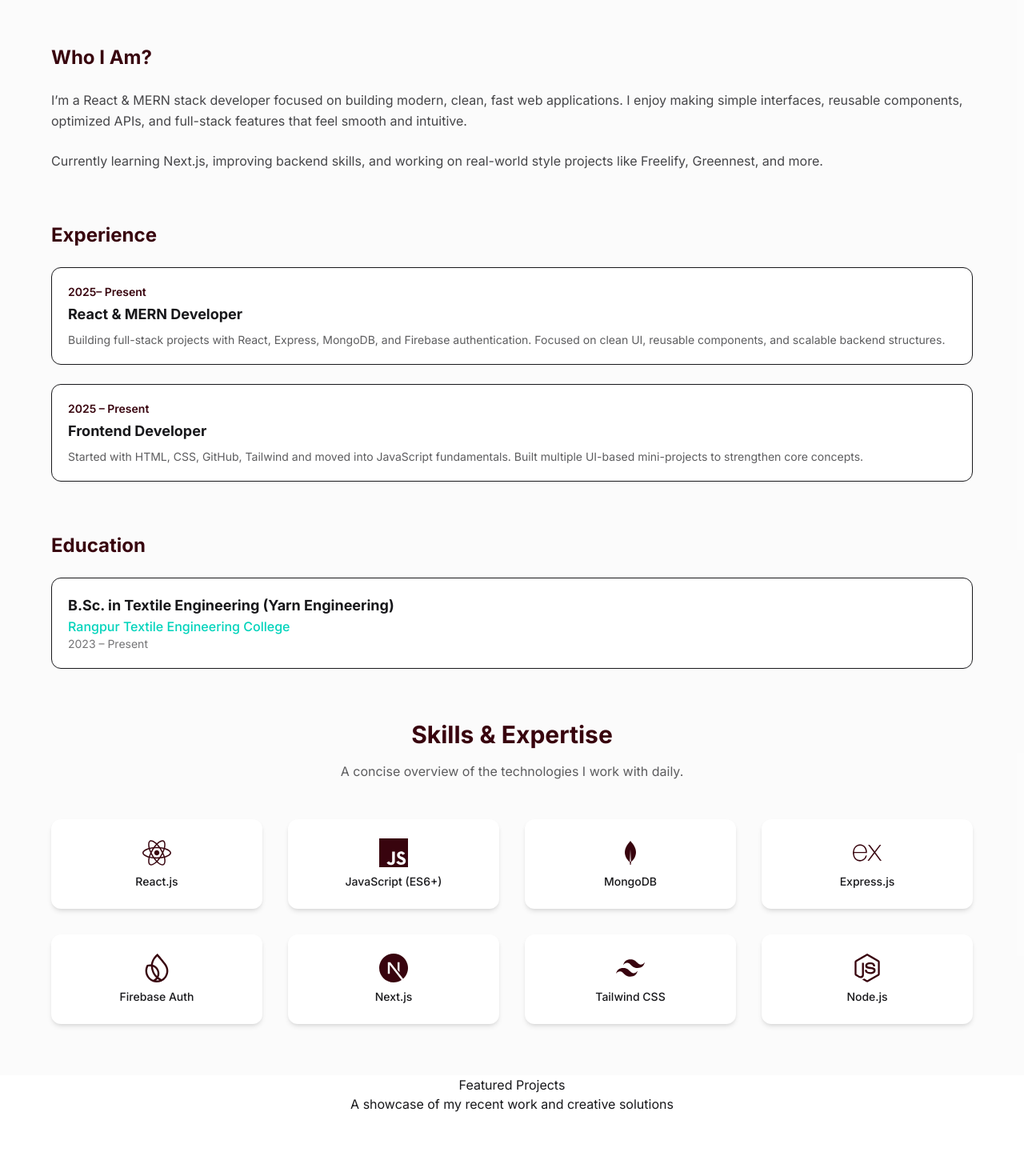
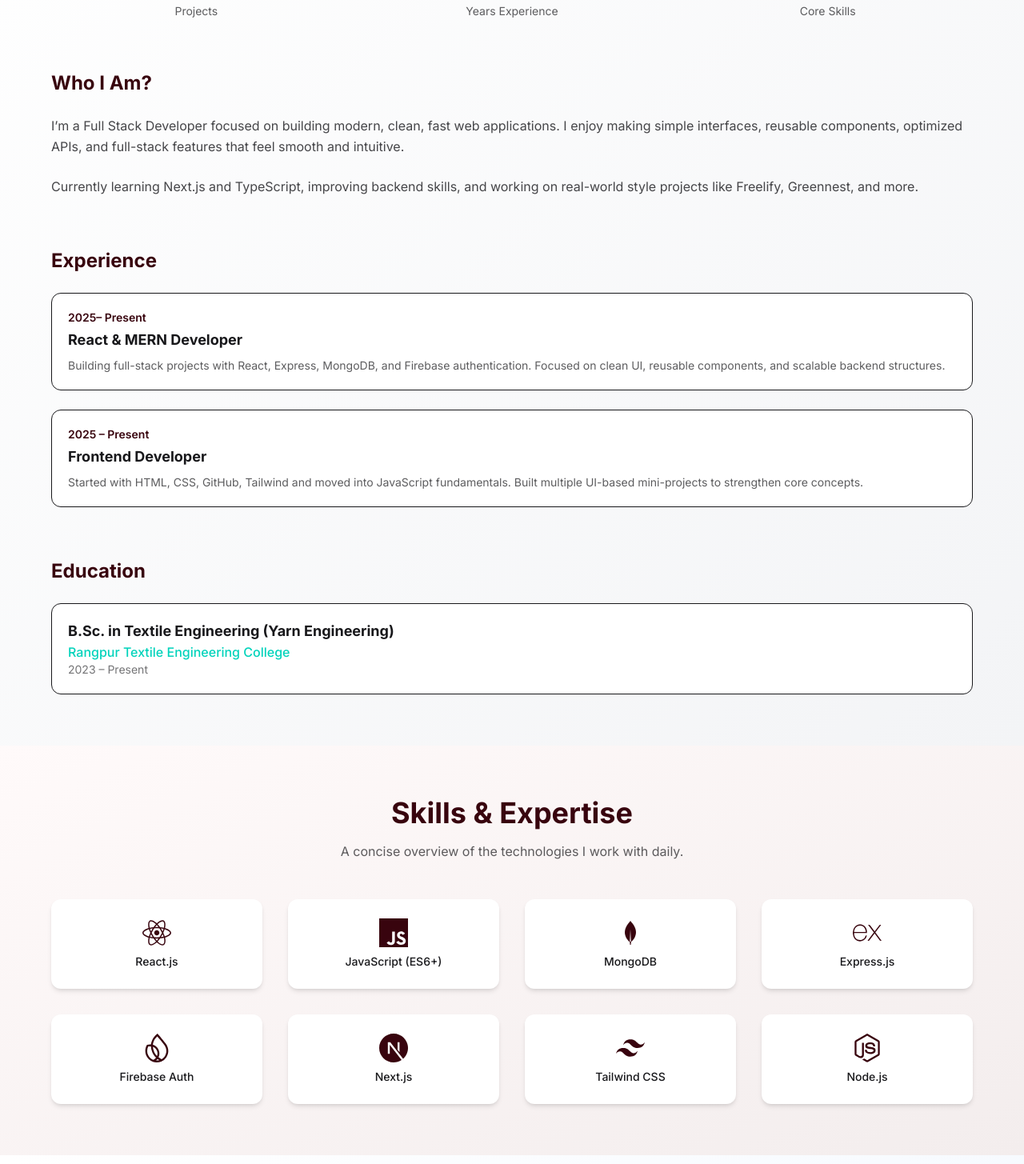
Before and after one commit to ahsan-habib01/Ahsan-portfolio, a React (Vite) app: page / in a window 1280 px wide. Shown: the part 1092-2547 px from the top of the page at 80% size. Built offline with nearby package versions, Linux system fonts and the light colour scheme.

Commit message:
update my portfolio

```diff
--- a/src/Components/AboutSection.jsx
+++ b/src/Components/AboutSection.jsx
@@ -56,11 +56,16 @@ const AboutSection = () => {
   };
 
   return (
-    <section id="about" className="section-container bg-base-200/50 mt-10">
+    <section
+      id="about"
+      className="section-container  bg-gradient-to-br
+  from-white to-gray-100
+  dark:from-[#1f2933] dark:to-[#374151] py-16"
+    >
       <div className="max-w-6xl mx-auto">
         {/* Header */}
         <div className="text-center mb-14">
-          <h2 className="text-3xl font-bold text-primary">About Me</h2>
+          <h2 className="text-4xl font-bold text-primary">About Me</h2>
           <p className="text-base-content/70 mt-2">
             Turning ideas into clean, functional, modern web experiences.
           </p>
@@ -94,14 +99,15 @@ const AboutSection = () => {
         <div className="space-y-6 mb-16">
           <h3 className="text-2xl font-bold text-primary">Who I Am?</h3>
           <p className="text-base-content/80 leading-relaxed">
-            I’m a React & MERN stack developer focused on building modern,
-            clean, fast web applications. I enjoy making simple interfaces,
-            reusable components, optimized APIs, and full-stack features that
-            feel smooth and intuitive.
+            I’m a Full Stack Developer focused on building modern, clean, fast
+            web applications. I enjoy making simple interfaces, reusable
+            components, optimized APIs, and full-stack features that feel smooth
+            and intuitive.
           </p>
           <p className="text-base-content/80 leading-relaxed">
-            Currently learning Next.js, improving backend skills, and working on
-            real-world style projects like Freelify, Greennest, and more.
+            Currently learning Next.js and TypeScript, improving backend skills,
+            and working on real-world style projects like Freelify, Greennest,
+            and more.
           </p>
         </div>
 
--- a/src/Components/ContactSection.jsx
+++ b/src/Components/ContactSection.jsx
@@ -64,17 +64,22 @@ const ContactSection = () => {
     {
       icon: <FaMapMarkerAlt />,
       title: 'Location',
-      value: 'Rajshahi, Bangladesh',
+      value: 'Joypurhat, Bangladesh',
       link: null,
     },
   ];
 
   return (
-    <section id="contact" className="section-container bg-base-200/50 py-16">
+    <section
+      id="contact"
+      className="section-container bg-gradient-to-br
+  from-[#fffafa] to-[#f3eded]
+   dark:from-[#1e293b] dark:to-[#334155] py-16"
+    >
       <div className="max-w-7xl mx-auto">
         {/* Header */}
         <div className="text-center mb-16">
-          <h2 className="text-3xl font-bold text-primary mb-2">Get In Touch</h2>
+          <h2 className="text-4xl font-bold text-primary mb-2">Get In Touch</h2>
           <p className="text-base-content/70">
             Have a project in mind? Let's create something amazing together.
           </p>
--- a/src/Components/Footer.jsx
+++ b/src/Components/Footer.jsx
@@ -1,10 +1,25 @@
 import React from 'react';
-import { FaXTwitter } from 'react-icons/fa6';
+import { FaSquareXTwitter, FaXTwitter } from 'react-icons/fa6';
 import { Link } from 'react-router';
-import x from '../assets/twitter.png'
+import x from '../assets/twitter.png';
 
 const Footer = () => {
   const currentYear = new Date().getFullYear();
+
+  const handleScrollToSection = (e, sectionId) => {
+    e.preventDefault();
+    const element = document.getElementById(sectionId);
+    if (element) {
+      element.scrollIntoView({ behavior: 'smooth', block: 'start' });
+    }
+  };
+
+  const quickLinks = [
+    { name: 'Home', path: '/', isRoute: true },
+    { name: 'About', id: 'about', isRoute: false },
+    { name: 'Projects', id: 'projects', isRoute: false },
+    { name: 'Contact', id: 'contact', isRoute: false },
+  ];
 
   const socialLinks = [
     {
@@ -20,25 +35,19 @@ const Footer = () => {
     {
       name: 'Twitter',
       url: 'https://x.com/home',
-      icon: x,
+      icon: 'M18.244 2.25h3.308l-7.227 8.26 8.502 11.24H16.17l-5.214-6.817L4.99 21.75H1.68l7.73-8.835L1.254 2.25H8.08l4.713 6.231zm-1.161 17.52h1.833L7.084 4.126H5.117z',
     },
   ];
 
-  const quickLinks = [
-    { name: 'Home', path: '/' },
-    { name: 'About', path: '/about' },
-    { name: 'Projects', path: '/projects' },
-    { name: 'Contact', path: '/contact' },
-  ];
 
   return (
-    <footer className="glass border-t border-gray-200 dark:border-gray-800 mt-auto">
+    <footer className="glass  border-t border-gray-200 dark:border-gray-800 mt-auto bg-gradient-to-br from-white to-gray-200  dark:from-[#1f2933] dark:to-[#374151]">
       <div className="max-w-7xl mx-auto px-6 sm:px-8 lg:px-12 py-12">
         <div className="grid grid-cols-1 md:grid-cols-3 gap-8 mb-8">
           {/* Brand Section */}
           <div className="space-y-4">
             <h3 className="text-2xl font-display font-bold gradient-text">
-              YourName
+              AhsanHabib
             </h3>
             <p className="text-gray-600 dark:text-gray-400 text-sm">
               Crafting elegant web experiences with modern technologies. Let's
@@ -51,18 +60,25 @@ const Footer = () => {
             <h4 className="text-lg font-accent font-semibold text-gray-900 dark:text-white">
               Quick Links
             </h4>
-            <ul className="space-y-2">
-              {quickLinks.map(link => (
-                <li key={link.path}>
+            {quickLinks.map(link => (
+              <ul key={link.name}>
+                {link.isRoute ? (
                   <Link
                     to={link.path}
                     className="text-gray-600 dark:text-gray-400 hover:text-primary dark:hover:text-primary-light transition-colors duration-300 text-sm"
                   >
                     {link.name}
                   </Link>
-                </li>
-              ))}
-            </ul>
+                ) : (
+                  <button
+                    onClick={e => handleScrollToSection(e, link.id)}
+                    className="text-gray-600 dark:text-gray-400 hover:text-primary dark:hover:text-primary-light transition-colors duration-300 text-sm text-left"
+                  >
+                    {link.name}
+                  </button>
+                )}
+              </ul>
+            ))}
           </div>
 
           {/* Social Links */}
--- a/src/Components/HeroSection.jsx
+++ b/src/Components/HeroSection.jsx
@@ -10,7 +10,7 @@ const HeroSection = () => {
 
   const roles = [
     'Web Developer',
-    'Frontend Developer',
+    'Full Stack Developer',
     'React Specialist',
   ];
   const [currentRole, setCurrentRole] = useState(0);
@@ -35,7 +35,7 @@ const HeroSection = () => {
   return (
     <section
       id="home"
-      className="relative min-h-screen flex items-center justify-center overflow-hidden mt-15"
+      className="relative min-h-screen flex items-center justify-center overflow-hidden py-16 mt-16 bg-gradient-to-br from-white to-gray-200  dark:from-[#1f2933] dark:to-[#374151]"
     >
       {/* Animated Background Elements */}
       <div className="absolute inset-0 overflow-hidden pointer-events-none">
@@ -166,11 +166,7 @@ const HeroSection = () => {
                       </p>
                     </div>
                   </div> */}
-                  <img
-                    src={ahsanImg}
-                    alt=""
-                    className=""
-                  />
+                  <img src={ahsanImg} alt="ahsan-image" className="" />
                 </div>
               </div>
 
--- a/src/Components/ProjectsSection.jsx
+++ b/src/Components/ProjectsSection.jsx
@@ -47,11 +47,16 @@ const ProjectsSection = () => {
   ];
 
   return (
-    <section id="projects" className="section-container">
+    <section
+      id="projects"
+      className="section-container bg-gradient-to-br from-white to-blue-50 dark:from-[#020617] dark:to-[#0f172a] py-16"
+    >
       <div className="max-w-6xl mx-auto">
         {/* Section Header */}
         <div className="text-center mb-16 animate-fade-in">
-          <h2 className="section-title gradient-text">Featured Projects</h2>
+          <h2 className="text-4xl font-bold text-primary mb-4">
+            Featured Projects
+          </h2>
           <p className="section-subtitle mx-auto">
             A showcase of my recent work and creative solutions
           </p>
@@ -211,6 +216,7 @@ const ProjectsSection = () => {
         </div>
 
         {/* More Projects Coming Soon */}
+          <hr className='text-gray-400 dark:text-gray-700'/>
         <div className="glass-effect rounded-3xl p-12 text-center animate-fade-in">
           <div className="max-w-2xl mx-auto space-y-4">
             <div className="inline-flex items-center justify-center w-16 h-16 bg-primary/10 rounded-2xl mb-4">
--- a/src/Components/SkillsSection.jsx
+++ b/src/Components/SkillsSection.jsx
@@ -1,7 +1,13 @@
 import React from 'react';
 import { BiLogoMongodb } from 'react-icons/bi';
 import { FaNodeJs, FaReact } from 'react-icons/fa';
-import { SiExpress, SiFirebase, SiJavascript, SiNextdotjs, SiTailwindcss } from 'react-icons/si';
+import {
+  SiExpress,
+  SiFirebase,
+  SiJavascript,
+  SiNextdotjs,
+  SiTailwindcss,
+} from 'react-icons/si';
 // import {
 //   BiLogoMongodb,
 //   FaNodeJs,
@@ -26,9 +32,15 @@ const skills = [
 
 const SkillsSection = () => {
   return (
-    <section id="skills" className="section-container bg-base-200/50 py-16">
+    <section
+      id="skills"
+      className="section-container bg-gradient-to-br
+  from-[#fffafa] to-[#f3eded]
+   dark:from-[#1e293b] dark:to-[#334155]
+ py-16"
+    >
       <div className="max-w-6xl mx-auto text-center">
-        <h2 className="text-3xl font-bold text-primary mb-4">
+        <h2 className="text-4xl font-bold text-primary mb-4">
           Skills & Expertise
         </h2>
         <p className="text-base-content/70 mb-12">
--- a/src/index.css
+++ b/src/index.css
@@ -19,6 +19,13 @@
 
   --color-primary: #38040e;
   --color-secondary: #640d14;
+}
+@plugin "daisyui/theme" {
+  name: "dark";
+  /* default: true; */
+
+  --color-primary: #0466c8;
+  --color-secondary: #468faf;
 }
 
 /* Typography Utilities */
```
